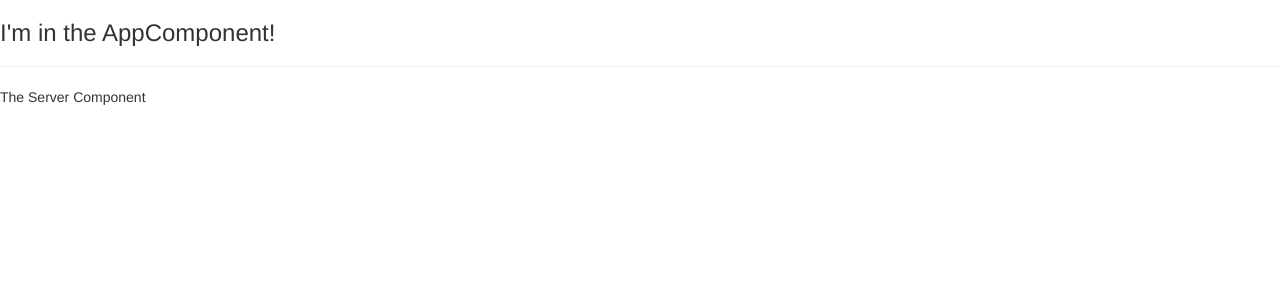
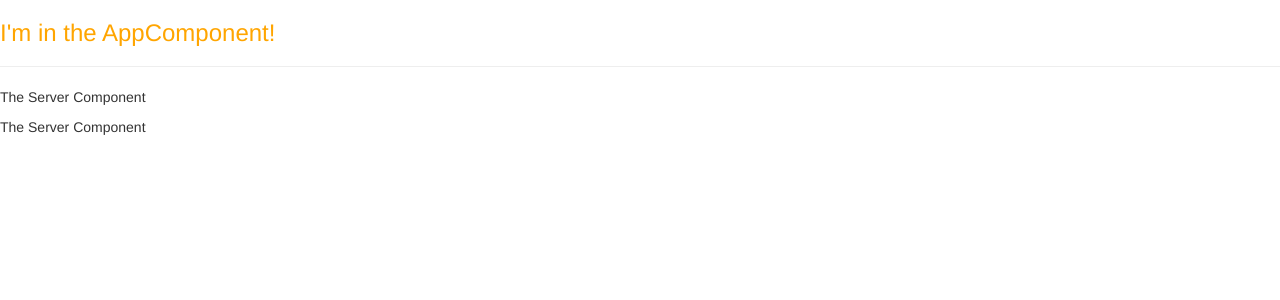
Before and after one commit to JohnnyFangFangFang/practice-angular-udemy, an Angular app: page / in a window 1280 px wide. Shown: the top 300 px of the page. Built offline with nearby package versions, Linux system fonts and the light colour scheme.

Commit message:
Finish 2-23

```diff
--- a/src/app/app.component.css
+++ b/src/app/app.component.css
@@ -0,0 +1,3 @@
+h3 {
+  color: orange;
+}
--- a/src/app/app.component.html
+++ b/src/app/app.component.html
@@ -1,3 +1,3 @@
 <h3>I'm in the AppComponent!</h3>
 <hr>
-<app-server></app-server>
+<app-servers></app-servers>
--- a/src/app/app.module.ts
+++ b/src/app/app.module.ts
@@ -3,11 +3,13 @@
 
 import { AppComponent } from './app.component';
 import { ServerComponent } from './server/server.component';
+import { ServersComponent } from './servers/servers.component';
 
 @NgModule({
   declarations: [
     AppComponent,
-    ServerComponent
+    ServerComponent,
+    ServersComponent
   ],
   imports: [
     BrowserModule,
--- /dev/null
+++ b/src/app/servers/servers.component.html
@@ -0,0 +1,2 @@
+<app-server></app-server>
+<app-server></app-server>
```
Also changed, not shown: src/app/servers/servers.component.ts (added, +10 -0 lines), src/app/servers/servers.component.css (added).
